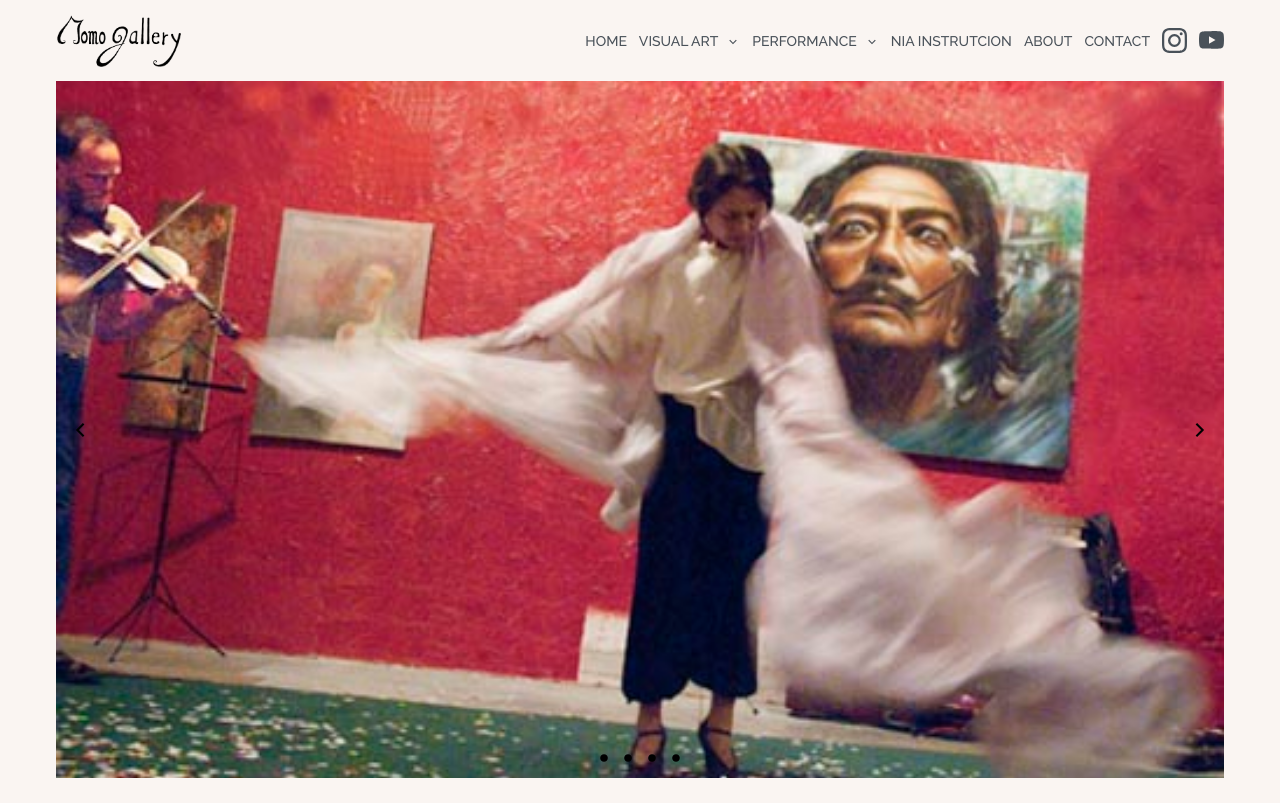
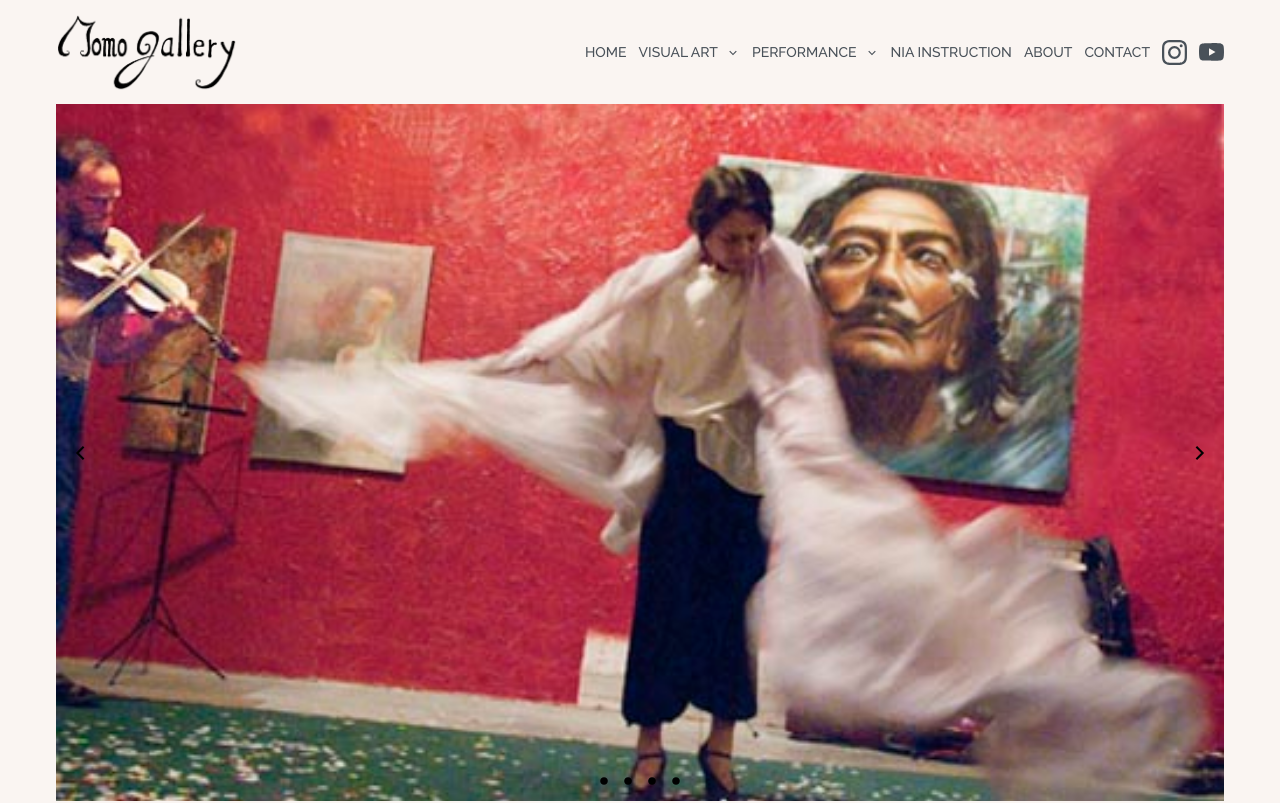
Before and after one commit to CarlSmoky/nextApp, a Next.js app: page / in a window 1280 px wide. Shown: the top 803 px of the page. Built offline with nearby package versions, Linux system fonts and the light colour scheme; a web font is replaced by a local one.

Commit message:
Fix typo

```diff
--- a/app/components/Navbar/Mylinks.tsx
+++ b/app/components/Navbar/Mylinks.tsx
@@ -27,7 +27,7 @@ export const links = [
         ],
   },
   {
-    name: "Nia Instrutcion",
+    name: "Nia Instruction",
     link: "/nia-instruction",
     submenu: false,
     sublinks: [],
--- a/app/components/Navbar/Navbar.tsx
+++ b/app/components/Navbar/Navbar.tsx
@@ -17,12 +17,12 @@ const Navbar: React.FC = () => {
   return (
     <nav className="margin-global whitespace-nowrap">
       <div className="flex items-center font-medium justify-between">
-        <div className="z-20 py-3 lg:w-auto w-full flex justify-between">
+        <div className="z-50 py-3 lg:w-auto w-full flex justify-between">
           <Link href="/">
             <Image
               src={Logo}
               alt="logo"
-              className="sm:cursor-pointer w-28 lg:h-14 lg:w-full"
+              className="sm:cursor-pointer w-28 lg:h-20 lg:w-full"
             />
           </Link>
           <div
@@ -51,7 +51,7 @@ const Navbar: React.FC = () => {
         <ul
           className={`
         lg:hidden bg-prime-100 fixed w-full top-0 overflow-y-auto bottom-0 py-24
-        duration-500 ${open ? "left-0 z-10" : "left-[-100%] z-10"}
+        duration-500 ${open ? "left-0 z-30" : "left-[-100%] z-10"}
         `}
         >
           <NavLinks onToggle={handleToggle} />
```
